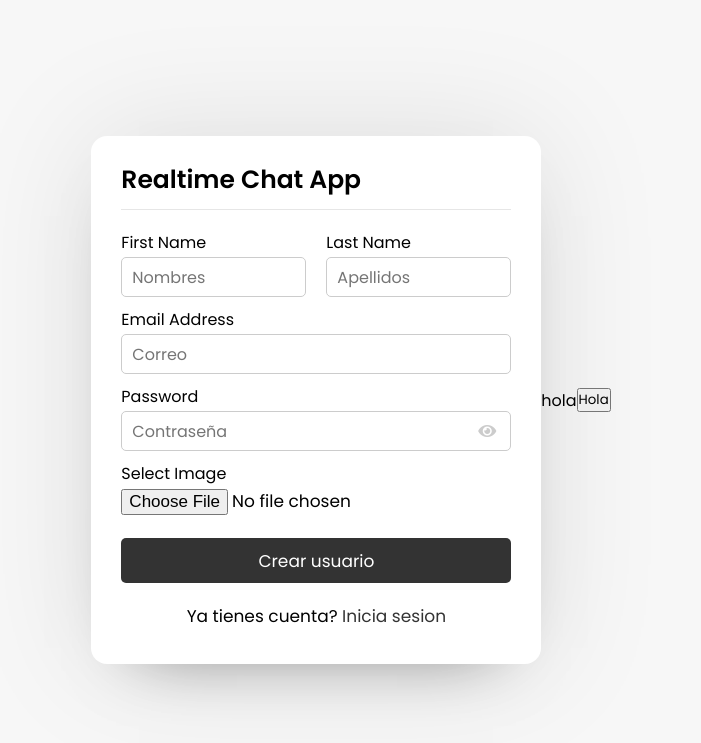
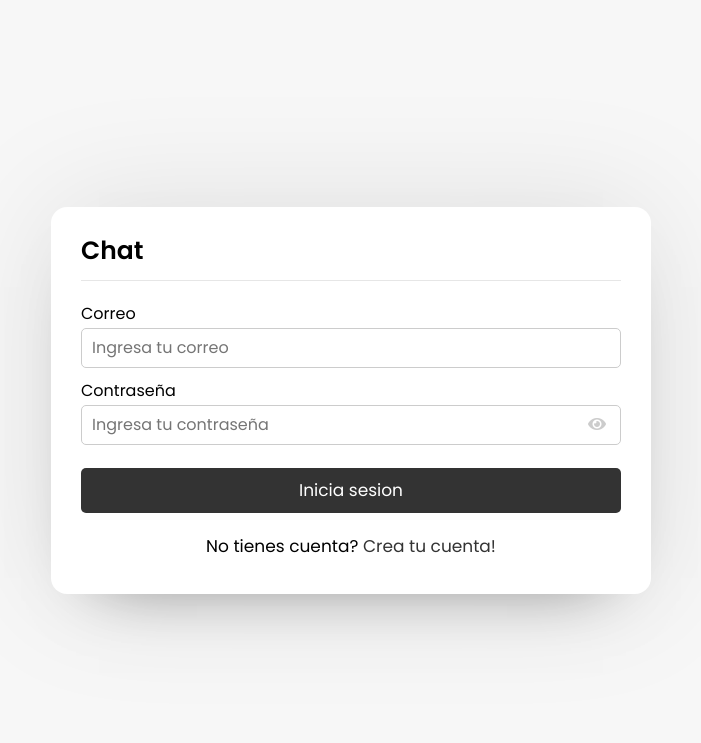
Before and after one commit to Luggy-tv/Poncho_POI, a PHP site: page / in a window 1280 px wide. Shown: the top 743 px of the page, without its empty margins (289-990 px from the left). Run offline with PHP 8.4, Linux system fonts and the light colour scheme.

Commit message:
Cambio de idioma y de index

```diff
--- a/chat.php
+++ b/chat.php
@@ -2,7 +2,7 @@
   session_start();
   include_once "php/config.php";
   if(!isset($_SESSION['unique_id'])){
-    header("location: login.php");
+    header("location: index.php");
   }
 ?>
 <?php include_once "header.php"; ?>
@@ -31,7 +31,7 @@
       </div>
       <form action="#" class="typing-area">
         <input type="text" class="incoming_id" name="incoming_id" value="<?php echo $user_id; ?>" hidden>
-        <input type="text" name="message" class="input-field" placeholder="Escriba mensaje aqui..." autocomplete="off">
+        <input type="text" name="message" class="input-field" placeholder="Escriba el mensaje aqui..." autocomplete="off">
         <button><i class="fab fa-telegram-plane"></i></button>
       </form>
     </section>
--- a/header.php
+++ b/header.php
@@ -7,4 +7,5 @@
   <title>Chat</title>
   <link rel="stylesheet" href="style.css">
   <link rel="stylesheet" href="https://cdnjs.cloudflare.com/ajax/libs/font-awesome/5.15.2/css/all.min.css"/>
+  <link rel="icon" href="php/images/chatcoin-chat-logo.png">
 </head>
--- a/index.php
+++ b/index.php
@@ -8,45 +8,29 @@
 <?php include_once "header.php"; ?>
 <body>
   <div class="wrapper">
-    <section class="form signup">
-      <header>Realtime Chat App</header>
+    <section class="form login">
+      <header>Chat</header>
       <form action="#" method="POST" enctype="multipart/form-data" autocomplete="off">
         <div class="error-text"></div>
-        <div class="name-details">
-          <div class="field input">
-            <label>First Name</label>
-            <input type="text" name="fname" placeholder="Nombres" required>
-          </div>
-          <div class="field input">
-            <label>Last Name</label>
-            <input type="text" name="lname" placeholder="Apellidos" required>
-          </div>
+        <div class="field input">
+          <label>Correo</label>
+          <input type="text" name="email" placeholder="Ingresa tu correo" required>
         </div>
         <div class="field input">
-          <label>Email Address</label>
-          <input type="text" name="email" placeholder="Correo" required>
-        </div>
-        <div class="field input">
-          <label>Password</label>
-          <input type="password" name="password" placeholder="Contraseña" required>
+          <label>Contraseña</label>
+          <input type="password" name="password" placeholder="Ingresa tu contraseña" required>
           <i class="fas fa-eye"></i>
         </div>
-        <div class="field image">
-          <label>Select Image</label>
-          <input type="file" name="image" accept="image/x-png,image/gif,image/jpeg,image/jpg" required>
-        </div>
         <div class="field button">
-          <input type="submit" name="submit" value="Crear usuario">
+          <input type="submit" name="submit" value="Inicia sesion">
         </div>
       </form>
-      <div class="link">Ya tienes cuenta? <a href="login.php">Inicia sesion</a></div>
+      <div class="link">No tienes cuenta? <a href="register.php">Crea tu cuenta!</a></div>
     </section>
   </div>
 
-<p>hola</p>
-  <button>Hola</button>
   <script src="javascript/pass-show-hide.js"></script>
-  <script src="javascript/signup.js"></script>
+  <script src="javascript/login.js"></script>
 
 </body>
 </html>
--- a/php/data.php
+++ b/php/data.php
@@ -5,7 +5,7 @@
                 OR incoming_msg_id = {$outgoing_id}) ORDER BY msg_id DESC LIMIT 1";
         $query2 = mysqli_query($conn, $sql2);
         $row2 = mysqli_fetch_assoc($query2);
-        (mysqli_num_rows($query2) > 0) ? $result = $row2['msg'] : $result ="No message available";
+        (mysqli_num_rows($query2) > 0) ? $result = $row2['msg'] : $result ="No se han mandado mensajes";
         (strlen($result) > 28) ? $msg =  substr($result, 0, 28) . '...' : $msg = $result;
         if(isset($row2['outgoing_msg_id'])){
             ($outgoing_id == $row2['outgoing_msg_id']) ? $you = "You: " : $you = "";
--- a/php/get-chat.php
+++ b/php/get-chat.php
@@ -27,11 +27,11 @@
                 }
             }
         }else{
-            $output .= '<div class="text">No messages are available. Once you send message they will appear here.</div>';
+            $output .= '<div class="text">No se han enviado mensajes. Empieza la conversacion!</div>';
         }
         echo $output;
     }else{
-        header("location: ../login.php");
+        header("location: ../index.php");
     }
 
 ?>
--- a/php/insert-chat.php
+++ b/php/insert-chat.php
@@ -10,7 +10,7 @@
                                         VALUES ({$incoming_id}, {$outgoing_id}, '{$message}')") or die();
         }
     }else{
-        header("location: ../login.php");
+        header("location: ../index.php");
     }
 
 
--- a/php/logout.php
+++ b/php/logout.php
@@ -4,17 +4,17 @@
         include_once "config.php";
         $logout_id = mysqli_real_escape_string($conn, $_GET['logout_id']);
         if(isset($logout_id)){
-            $status = "Offline now";
+            $status = "Offline";
             $sql = mysqli_query($conn, "UPDATE users SET status = '{$status}' WHERE unique_id={$_GET['logout_id']}");
             if($sql){
                 session_unset();
                 session_destroy();
-                header("location: ../login.php");
+                header("location: ../index.php");
             }
         }else{
             header("location: ../users.php");
         }
     }else{
-        header("location: ../login.php");
+        header("location: ../index.php");
     }
 ?>
--- a/php/search.php
+++ b/php/search.php
@@ -11,7 +11,7 @@
     if(mysqli_num_rows($query) > 0){
         include_once "data.php";
     }else{
-        $output .= 'No user found related to your search term';
+        $output .= 'No se encontraron usuarios';
     }
     echo $output;
 ?>
--- a/php/signup.php
+++ b/php/signup.php
@@ -27,7 +27,7 @@
                             $new_img_name = $time.$img_name;
                             if(move_uploaded_file($tmp_name,"images/".$new_img_name)){
                                 $ran_id = rand(time(), 100000000);
-                                $status = "Active now";
+                                $status = "Activo";
                                 $encrypt_pass = md5($password);
                                 $insert_query = mysqli_query($conn, "INSERT INTO users (unique_id, fname, lname, email, password, img, status)
                                 VALUES ({$ran_id}, '{$fname}','{$lname}', '{$email}', '{$encrypt_pass}', '{$new_img_name}', '{$status}')");
--- a/php/users.php
+++ b/php/users.php
@@ -6,7 +6,7 @@
     $query = mysqli_query($conn, $sql);
     $output = "";
     if(mysqli_num_rows($query) == 0){
-        $output .= "No users are available to chat";
+        $output .= "No hay usuarios disponibles";
     }elseif(mysqli_num_rows($query) > 0){
         include_once "data.php";
     }
--- a/style.css
+++ b/style.css
@@ -16,14 +16,14 @@ body{
 }
 .wrapper{
   background: #fff;
-  max-width: 450px;
+  max-width: 600px;
   width: 100%;
   border-radius: 16px;
   box-shadow: 0 0 128px 0 rgba(0,0,0,0.1),
               0 32px 64px -48px rgba(0,0,0,0.5);
 }
 
-/* Login & Signup Form CSS Start */
+
 .form{
   padding: 25px 30px;
 }
@@ -113,9 +113,9 @@ body{
 }
 
 
-/* Users List CSS Start */
 .users{
   padding: 25px 30px;
+  width: auto;
 }
 .users header,
 .users-list a{
@@ -237,7 +237,6 @@ body{
   color: #ccc;
 }
 
-/* Chat Area CSS Start */
 .chat-area header{
   display: flex;
   align-items: center;
@@ -345,7 +344,7 @@ body{
   pointer-events: auto;
 }
 
-/* Responive media query */
+
 @media screen and (max-width: 450px) {
   .form, .users{
     padding: 20px;
```
Also changed, not shown: login.php (deleted, +0 -36 lines), php/login.php (+5 -5 lines), register.php (added, +52 -0 lines), users.php (+5 -4 lines), php/images/1694491506image0.jpg (added), php/images/chatcoin-chat-logo.png (added).
